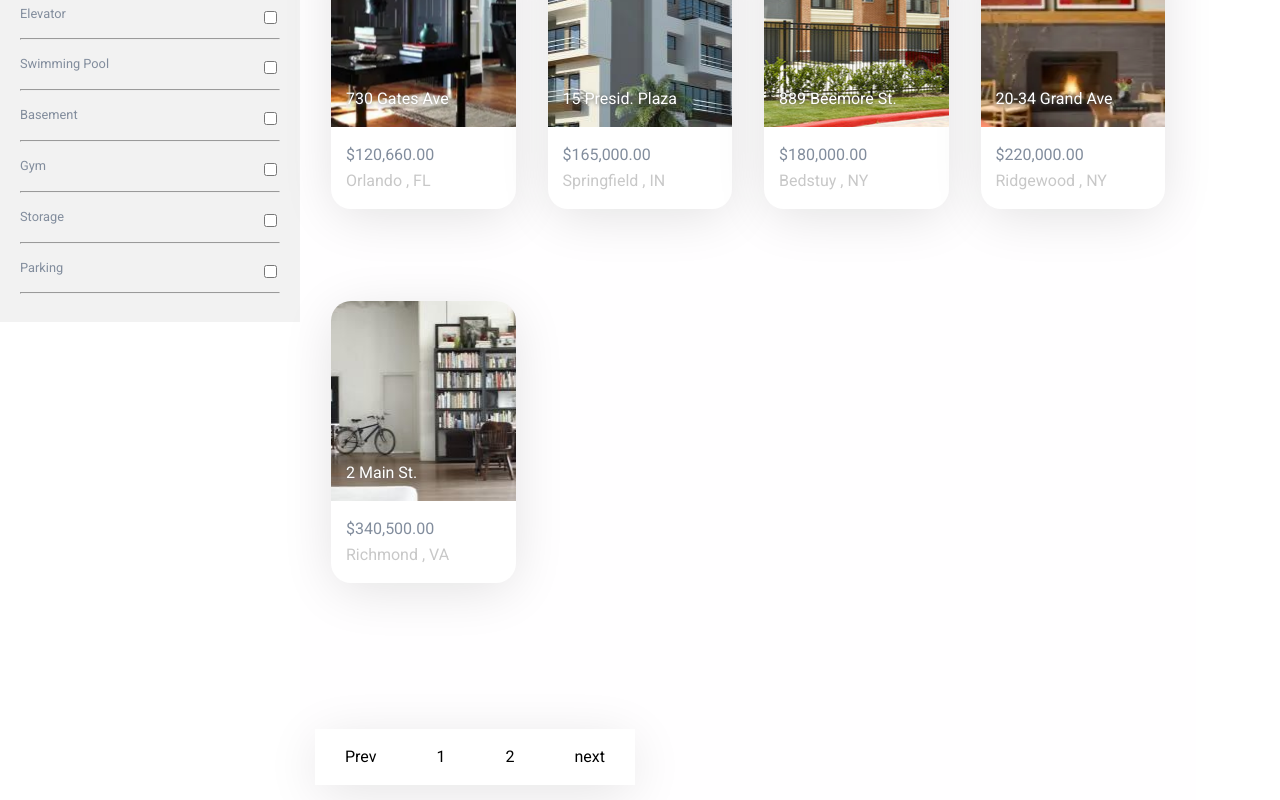
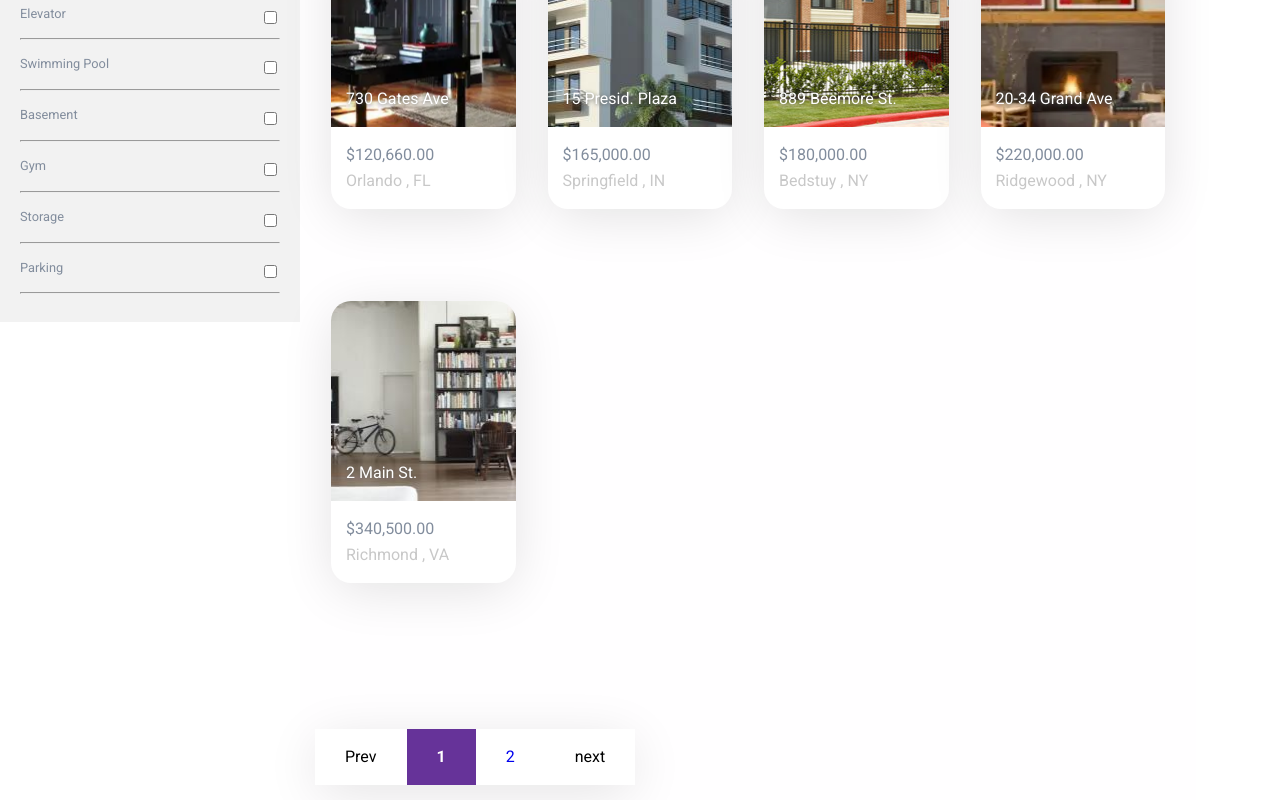
Before and after one commit to stecor/react-realties, a React (Create React App) app: page / in a window 1280 px wide. Shown: the part 658-1458 px from the top of the page. Built offline with nearby package versions, Linux system fonts and the light colour scheme.

Commit message:
pagination component

```diff
--- a/src/components/Pagination.js
+++ b/src/components/Pagination.js
@@ -1,22 +1,30 @@
 import React from 'react'
+import { Link } from 'react-router-dom'
 
 const Pagination = (props) => {
   const globalState = props.globalState
   const posts = globalState.filterData
   const pagePosts = 4
 
-  var pagesArray = []
-  for (var i = 1; i <= posts.length / pagePosts; i++) {
-    console.log(i)
-    pagesArray.push(<li key={i}>{i}</li>)
+  let pagesArray = []
+  for (let number = 1; number <= posts.length / pagePosts; number++) {
+    pagesArray.push(
+      <Link to={`/details/${number}`} key={number}>
+        {number === 1 ? (
+          <li className='active'>{number}</li>
+        ) : (
+          <li>{number}</li>
+        )}
+      </Link>
+    )
   }
+
   return (
     <section id='pagination'>
       <div className='row'>
         <ul className='pages'>
           <li>Prev</li>
           {pagesArray}
-
           <li>next</li>
         </ul>
       </div>
```
